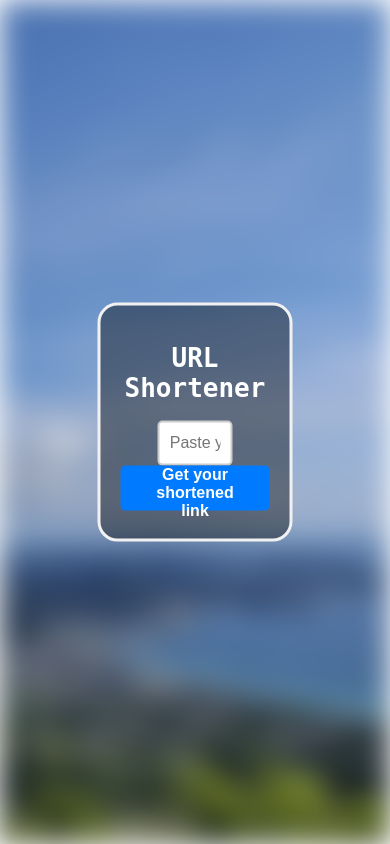
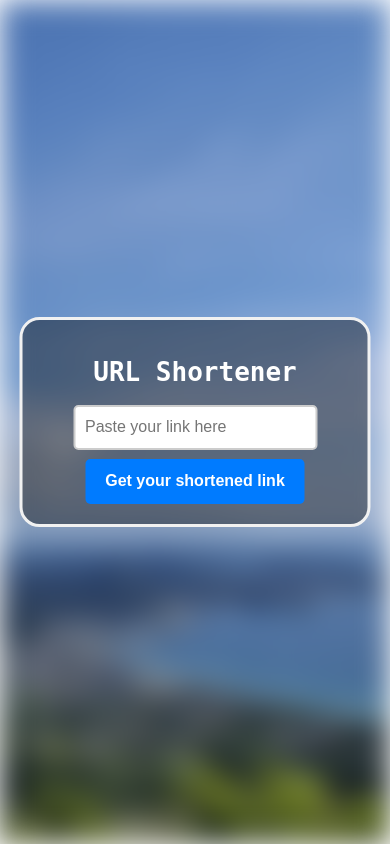
Before and after one commit to RenDev00/url_shortener, a Flask app: page / in a window 390 px wide. Run offline with Flask 3, Linux system fonts and the light colour scheme.

Commit message:
Optimized css for mobile users

```diff
--- a/src/static/css/main.css
+++ b/src/static/css/main.css
@@ -108,3 +108,17 @@ html {
     padding: 20px;
     text-align: center;
 }
+
+@media (max-width: 768px) {
+    .bg-text {
+        width: 90%;
+    }
+
+    .url-input {
+        width: 80%;
+    }
+
+    .ui-button {
+        margin-top: 3%;
+    }
+}
```
